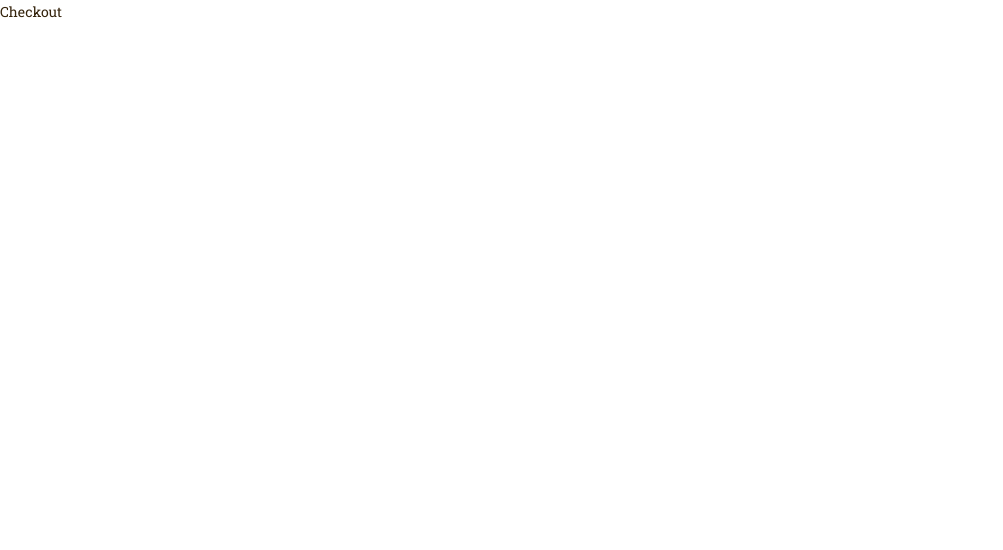
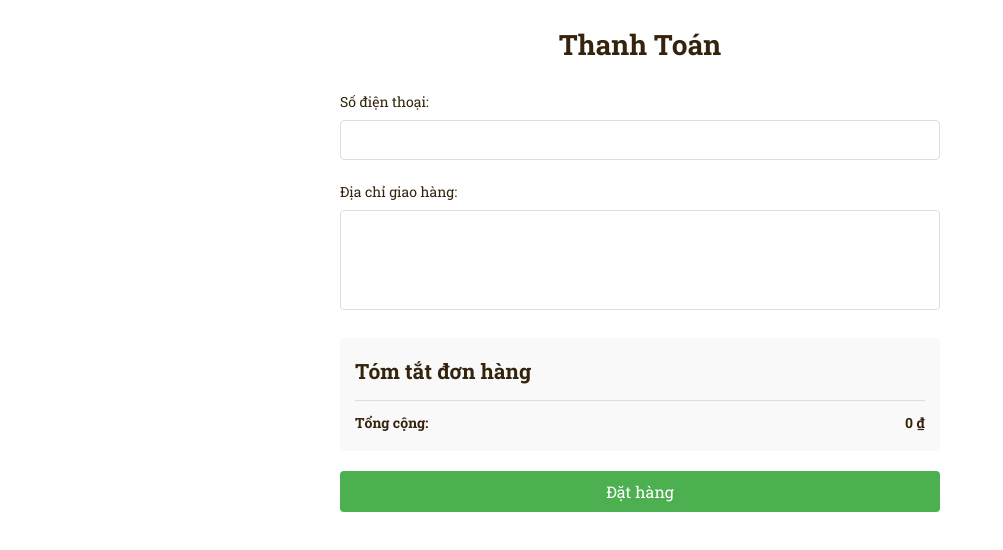
Before and after one commit to QuanTrinhUEH/FreshFood-Frontend, a React (Vite) app: page /checkout in a window 1280 px wide. Shown: the top 550 px of the page, without its empty margins (0-1003 px from the left). Built offline with nearby package versions, Linux system fonts and the light colour scheme; sample sign-in values are in the browser's storage.

Commit message:
Order page

```diff
--- /dev/null
+++ b/src/css/Checkout.scss
@@ -0,0 +1,73 @@
+.checkout-page {
+  padding: 20px;
+
+  .container {
+    max-width: 600px;
+    margin: 0 auto;
+  }
+
+  h1 {
+    text-align: center;
+    margin-bottom: 20px;
+  }
+
+  .form-group {
+    margin-bottom: 20px;
+
+    label {
+      display: block;
+      margin-bottom: 5px;
+    }
+
+    input, textarea {
+      width: 100%;
+      padding: 10px;
+      border: 1px solid #ddd;
+      border-radius: 4px;
+    }
+
+    textarea {
+      height: 100px;
+    }
+  }
+
+  .order-summary {
+    background-color: #f9f9f9;
+    padding: 15px;
+    border-radius: 4px;
+    margin-bottom: 20px;
+
+    h2 {
+      margin-bottom: 10px;
+    }
+
+    .order-item {
+      display: flex;
+      justify-content: space-between;
+      margin-bottom: 5px;
+    }
+
+    .order-total {
+      display: flex;
+      justify-content: space-between;
+      margin-top: 10px;
+      padding-top: 10px;
+      border-top: 1px solid #ddd;
+    }
+  }
+
+  .checkout-btn {
+    width: 100%;
+    padding: 10px;
+    background-color: #4CAF50;
+    color: white;
+    border: none;
+    border-radius: 4px;
+    cursor: pointer;
+    font-size: 16px;
+
+    &:hover {
+      background-color: #45a049;
+    }
+  }
+}
--- a/src/pages/Checkout.jsx
+++ b/src/pages/Checkout.jsx
@@ -1,17 +1,98 @@
-import React from 'react'
+import React, { useState, useEffect } from 'react'
 import { useNavigate } from 'react-router-dom'
+import '../css/Checkout.scss'
 
 const Checkout = () => {
-  // TODO: CSS
   const navigate = useNavigate();
-  if(localStorage.getItem('token') == null) {
-    navigate('/signin')
-  }
+  const [user, setUser] = useState(null);
+  const [cart, setCart] = useState([]);
+  const [phone, setPhone] = useState('');
+  const [address, setAddress] = useState('');
+  const [total, setTotal] = useState(0);
 
-  const items = localStorage.getItem('cart')
+  useEffect(() => {
+    // Lấy thông tin user từ localStorage
+    const userInfo = localStorage.getItem('userInfo');
+    if (userInfo) {
+      const parsedUser = JSON.parse(userInfo);
+      setUser(parsedUser);
+      setPhone(parsedUser.phone || ''); // Đặt số điện thoại mặc định từ thông tin user
+    } else {
+      navigate('/login'); // Chuyển hướng về trang đăng nhập nếu chưa đăng nhập
+    }
+
+    // Lấy thông tin giỏ hàng từ localStorage
+    const cartInfo = localStorage.getItem('cartInfo');
+    if (cartInfo) {
+      const parsedCart = JSON.parse(cartInfo);
+      setCart(parsedCart);
+      // Tính tổng giá trị đơn hàng
+      const cartTotal = parsedCart.reduce((sum, item) => sum + item.price, 0);
+      setTotal(cartTotal);
+    }
+  }, [navigate]);
+
+  const handlePhoneChange = (e) => {
+    setPhone(e.target.value);
+  };
+
+  const handleAddressChange = (e) => {
+    setAddress(e.target.value);
+  };
+
+  const handleSubmit = (e) => {
+    e.preventDefault();
+    // Xử lý logic thanh toán ở đây
+    console.log('Đặt hàng với thông tin:', { phone, address, total, cart });
+    // Sau khi xử lý thanh toán thành công, có thể chuyển hướng người dùng đến trang xác nhận
+    // navigate('/order-confirmation');
+  };
+
+  const formatPrice = (price) => {
+    return new Intl.NumberFormat('vi-VN', { style: 'currency', currency: 'VND' }).format(price);
+  };
 
   return (
-    <div>Checkout</div>
+    <div className="checkout-page">
+      <div className="container">
+        <h1>Thanh Toán</h1>
+        <form onSubmit={handleSubmit}>
+          <div className="form-group">
+            <label htmlFor="phone">Số điện thoại:</label>
+            <input
+              type="tel"
+              id="phone"
+              value={phone}
+              onChange={handlePhoneChange}
+              required
+            />
+          </div>
+          <div className="form-group">
+            <label htmlFor="address">Địa chỉ giao hàng:</label>
+            <textarea
+              id="address"
+              value={address}
+              onChange={handleAddressChange}
+              required
+            />
+          </div>
+          <div className="order-summary">
+            <h2>Tóm tắt đơn hàng</h2>
+            {cart.map((item, index) => (
+              <div key={index} className="order-item">
+                <span>{item.itemName} x {item.quantity}</span>
+                <span>{formatPrice(item.price)}</span>
+              </div>
+            ))}
+            <div className="order-total">
+              <strong>Tổng cộng:</strong>
+              <strong>{formatPrice(total)}</strong>
+            </div>
+          </div>
+          <button type="submit" className="checkout-btn">Đặt hàng</button>
+        </form>
+      </div>
+    </div>
   )
 }
 
```
